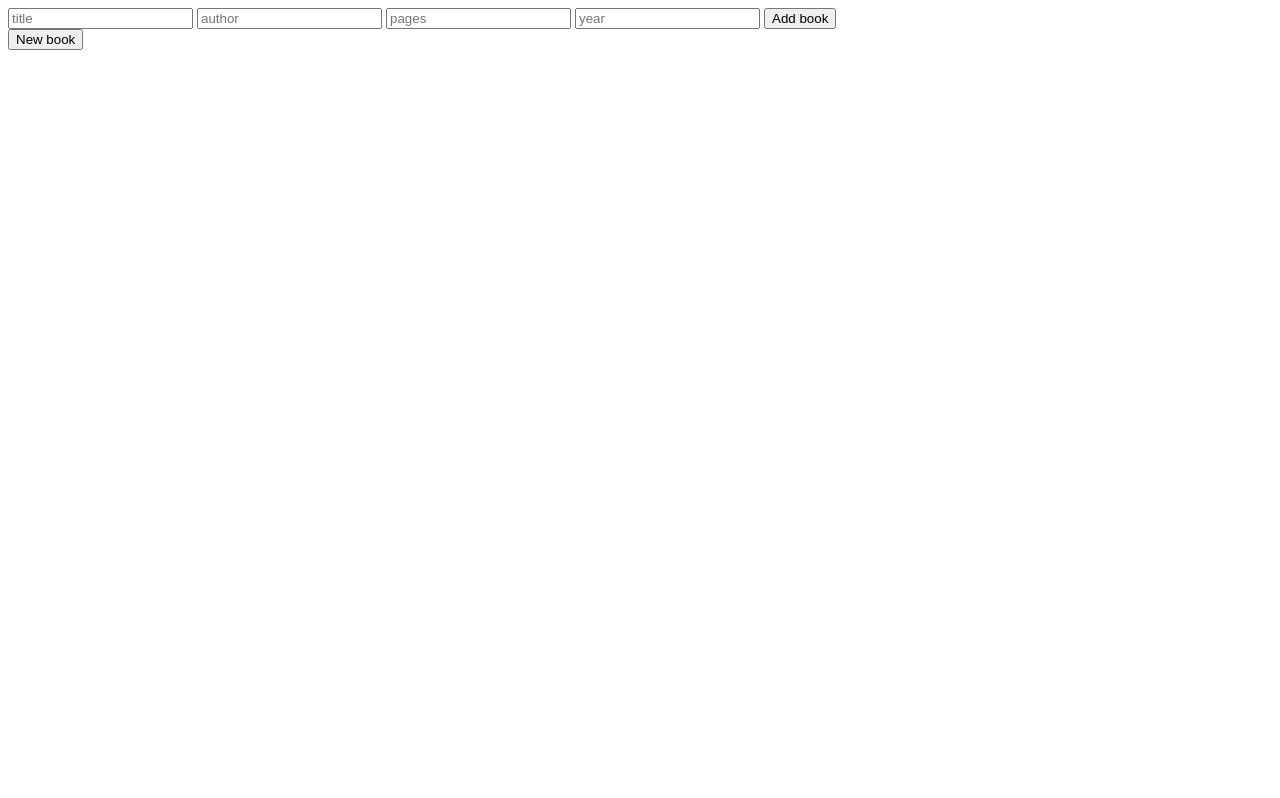
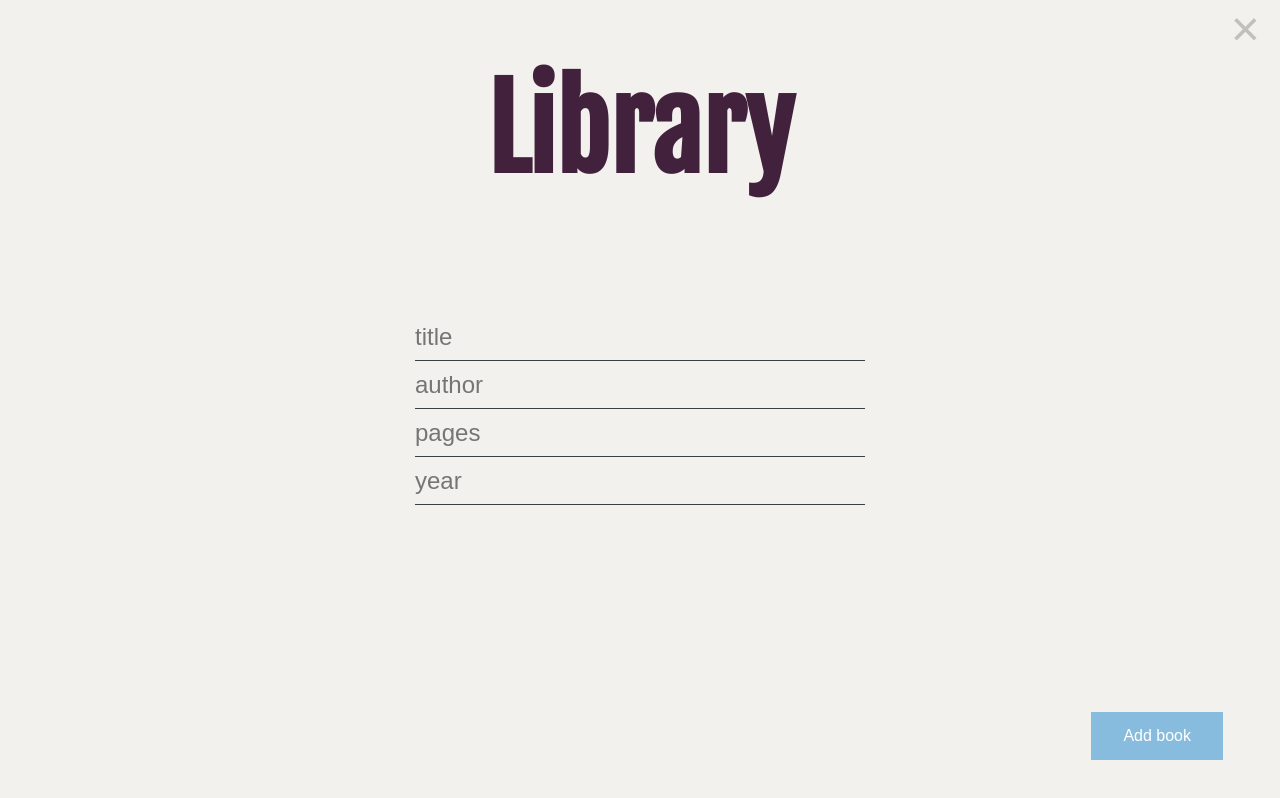
Before and after one commit to fukifuki/library, a plain HTML site: page index.html in a window 1280 px wide. Both pictures are taken after a click on the button "New book". Drawn offline with Linux system fonts and the light colour scheme.

Commit message:
Add styles

```diff
--- a/index.html
+++ b/index.html
@@ -2,22 +2,31 @@
 <html>
 <head>
   <title>Library</title>
+  <link href="https://fonts.googleapis.com/css?family=Fjalla+One" rel="stylesheet">
+  <link href="https://fonts.googleapis.com/css?family=Roboto:100" rel="stylesheet">
   <link rel="stylesheet" type="text/css" href="./styles.css">
 </head>
 <body>
 
-  <div id="new-book-form">
-    <input type="text" id="book-title" placeholder="title">
-    <input type="text" id="book-author" placeholder="author">
-    <input type="text" id="book-pages" placeholder="pages">
-    <input type="text" id="book-year" placeholder="year">
+    <header class="main-container">
+      <h1 id="project-name">Library</h1>
+    </header>
+    <div id="form-container">
+      <div id="new-book-form">
+        <input type="text" id="book-title" class="title" placeholder="title">
+        <input type="text" id="book-author" class="author" placeholder="author">
+        <input type="text" id="book-pages" class="pages" placeholder="pages">
+        <input type="text" id="book-year" class="year" placeholder="year">
 
-    <button id="add-book-button">Add book</button>
-  </div>
+        <button id="add-book-button">Add book</button>
+        <button id="exit-form-button">&times;</button>
+      </div>
+    </div>
 
-  <button id="new-book-button">New book</button>
-
-  <table id="book-list"></table>
+    <div id="book-list-container">
+      <table id="book-list"></table>
+      <button id="new-book-button">New book</button>
+    </div>
 
   <script src="script.js"></script>
 </body>
--- a/script.js
+++ b/script.js
@@ -22,8 +22,8 @@ function Book (bookInfo) {
 
   this.title = bookInfo.title;
   this.author = bookInfo.author;
+  this.pages = bookInfo.pages;
   this.year = bookInfo.year;
-  this.pages = bookInfo.pages;
   this.isRead = bookInfo.isRead || false;
 }
 
@@ -88,6 +88,8 @@ const libraryView = {
     this.bookListEl = document.querySelector('#book-list');
 
     this.newBookButtonEl = document.querySelector('#new-book-button');
+
+    this.formContainerEl = document.querySelector('#form-container')
     this.newBookFormEl = document.querySelector('#new-book-form');
 
     this.bookTitleField = document.querySelector('#book-title');
@@ -96,15 +98,17 @@ const libraryView = {
     this.bookYearField = document.querySelector('#book-year');
 
     this.addBookButton = document.querySelector('#add-book-button');
+    this.exitFormButton = document.querySelector('#exit-form-button');
 
     // hide form after the page loads
     document.addEventListener('DOMContentLoaded', () => {
-      this.newBookFormEl.style.visibility = 'hidden';
+      this.formContainerEl.style.visibility = 'hidden';
     });
 
     // show form when user clicks new book button
     this.newBookButtonEl.addEventListener('click', () => {
-      this.newBookFormEl.style.visibility = 'visible';
+      this.formContainerEl.style.visibility = 'visible';
+      this.newBookButtonEl.style.visibility = 'hidden';
     })
 
     // add book to the list when user click add book button
@@ -116,8 +120,21 @@ const libraryView = {
         year: this.bookYearField.value
       });
 
+      // clear input fields
+      [this.bookTitleField, this.bookAuthorField,
+        this.bookPagesField, this.bookYearField].forEach((el) => {
+          el.value = '';
+        });
+
+
       // hide form again
-      this.newBookFormEl.style.visibility = 'hidden';
+      this.formContainerEl.style.visibility = 'hidden';
+      this.newBookButtonEl.style.visibility = 'visible';
+    });
+
+    this.exitFormButton.addEventListener('click', () => {
+      this.formContainerEl.style.visibility = 'hidden';
+      this.newBookButtonEl.style.visibility = 'visible';
     });
 
     this.render();
@@ -131,10 +148,25 @@ const libraryView = {
     // render books list
     books.forEach((book, index) => {
 
-      // render a book
+      // render a book row
       let bookEl = document.createElement('TR');
       this.bookListEl.append(bookEl);
 
+      // render a remove button
+      let removeButtonCell = document.createElement('TD')
+      bookEl.append(removeButtonCell);
+
+      let removeButton = document.createElement('button');
+      removeButton.textContent = '\xD7';
+      removeButton.classList.add('book-button')
+      removeButton.classList.add('remove-button');
+      removeButtonCell.append(removeButton);
+
+      removeButton.addEventListener('click', () => {
+        libraryController.removeBook(index);
+      });
+
+      // add book info columns
       for (let prop in book) {
         if ((book.hasOwnProperty(prop)) && (prop !== 'isRead')) {
           let propEl = document.createElement('TD');
@@ -149,7 +181,11 @@ const libraryView = {
       bookEl.append(readToggleCell);
 
       let readToggleButton = document.createElement('button');
-      readToggleButton.textContent = book.isRead ? 'Read' : 'Not read';
+      readToggleButton.textContent = book.isRead ?  '\u2713' : '';
+      readToggleButton.classList.add('book-button');
+      if (book.isRead) {
+        readToggleButton.classList.add('read-toggle-button-clicked');
+      }
 
       readToggleCell.append(readToggleButton);
 
@@ -157,17 +193,6 @@ const libraryView = {
         libraryController.changeReadStatus(index);
       });
 
-      // render a remove button
-      let removeButtonCell = document.createElement('TD')
-      bookEl.append(removeButtonCell);
-
-      let removeButton = document.createElement('button');
-      removeButton.textContent = 'Remove';
-      removeButtonCell.append(removeButton);
-
-      removeButton.addEventListener('click', () => {
-        libraryController.removeBook(index);
-      });
     });
   }
 }
--- a/styles.css
+++ b/styles.css
@@ -0,0 +1,161 @@
+/*reset*/
+
+* {
+  padding: 0;
+  margin: 0;
+}
+
+/* general */
+
+* {
+  box-sizing: border-box;
+}
+
+body {
+  font-family: 'Roboto', sans-serif;
+  font-size: 24px;
+  background-color: #F2F1ED;
+  color: #999;
+}
+
+/* main container */
+.main-container {
+  width: 1000px;
+  margin-left: auto;
+  margin-right: auto;
+}
+
+/* project name */
+#project-name {
+  font-family: 'Fjalla One', sans-serif;
+  text-align: center;
+  color: #42213D;
+  margin-top: 60px;
+  font-size: 112px;
+}
+
+/* book list */
+#book-list-container {
+  width: 700px;
+  margin-left: auto;
+  margin-right: auto;
+  padding-top: 110px;
+}
+
+#book-list {
+  border-collapse: collapse;
+}
+
+#book-list tr {
+  text-align: center;
+}
+
+#book-list td {
+  padding: 15px;
+  margin: 0;
+}
+
+.title {
+  font-size: 30px;
+  color: #686868;
+  width: 400px;
+}
+
+.author {
+  width: 200px;
+}
+
+.pages {
+  width: 50px;
+}
+
+.year {
+  width: 50px;
+}
+
+/*buttons*/
+button {
+  border: none;
+  text-align: center;
+  text-decoration: none;
+}
+
+#new-book-button, #add-book-button {
+  background-color: #87BCDE;
+  position: fixed;
+  bottom: 40px;
+  right: 57px;
+  padding: 15px 32px;
+  font-size: 16px;
+  color: white;
+}
+
+#new-book-button {
+  background-color: #87BCDE;
+}
+
+#exit-form-button {
+  position: fixed;
+  top: 0;
+  right: 20px;
+  padding: 0;
+  font-size: 50px;
+  background-color: transparent;
+  margin: 0;
+  color: #c1c0bd;
+}
+
+#exit-form-button:hover {
+  color: #686868;
+}
+
+.book-button {
+  color: #989788;
+  background-color: transparent;
+  border: 1px solid #989788;
+  border-radius: 100%;
+  width: 26px;
+  height: 26px;
+  font-size: 24px;
+}
+
+.read-toggle-button-clicked {
+  background-color: #AAEFDF;
+  border: none;
+  color: #F2F1ED;
+}
+
+.remove-button:hover {
+  color: #F2F1ED;
+  background-color: #999;
+}
+
+/* new book form */
+
+#form-container {
+  width: 100vw;
+  height: 100vh;
+  padding-top: 112px;
+  position: fixed;
+  background-color: #F2F1ED;
+}
+
+#new-book-form {
+  width: 450px;
+  margin: 0 auto;
+}
+
+#new-book-form input {
+  background-color: #F2F1ED;
+  width: 100%;
+  height: 48px;
+  font-size: 24px;
+  border-style: none;
+  border-bottom: 1px solid #393E41;
+  color: #393E41;
+}
+
+#new-book-form input:focus {
+  outline: none;
+  border-bottom: 2px solid #3C3744;
+}
```
